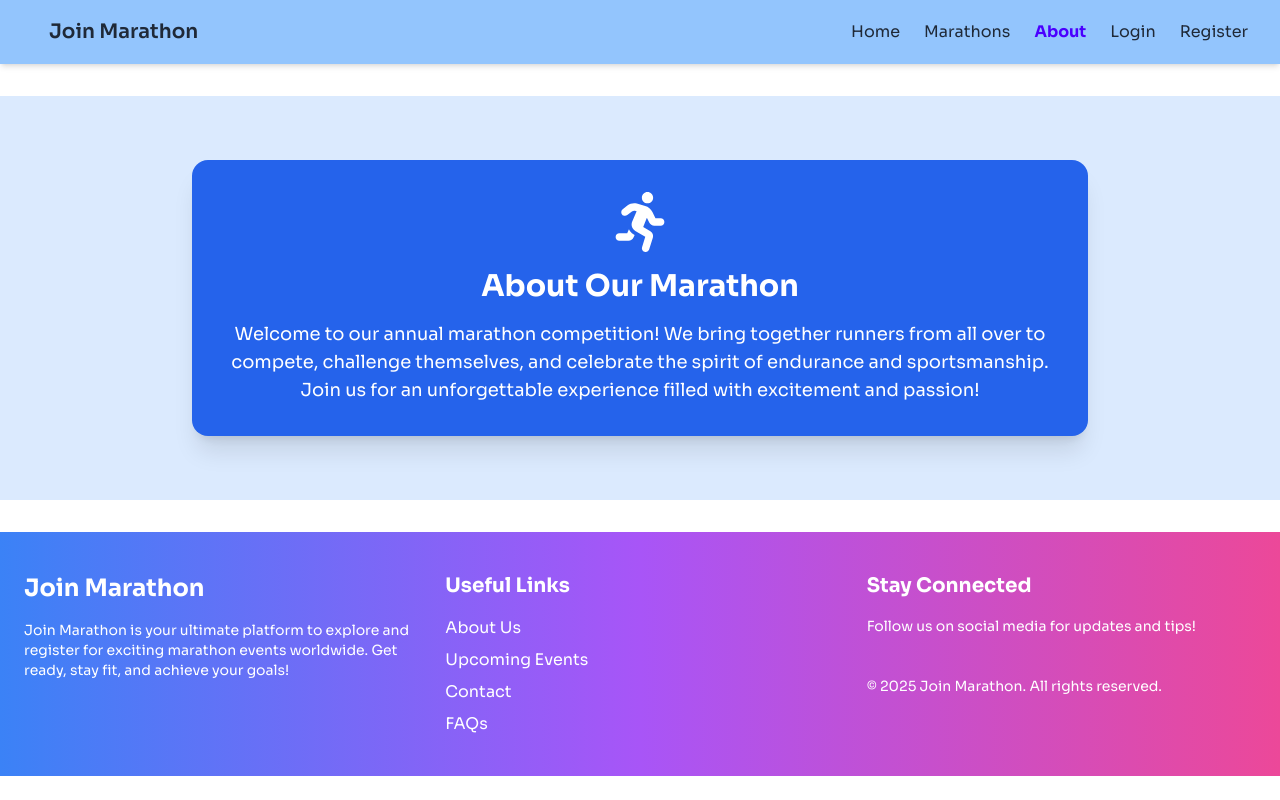
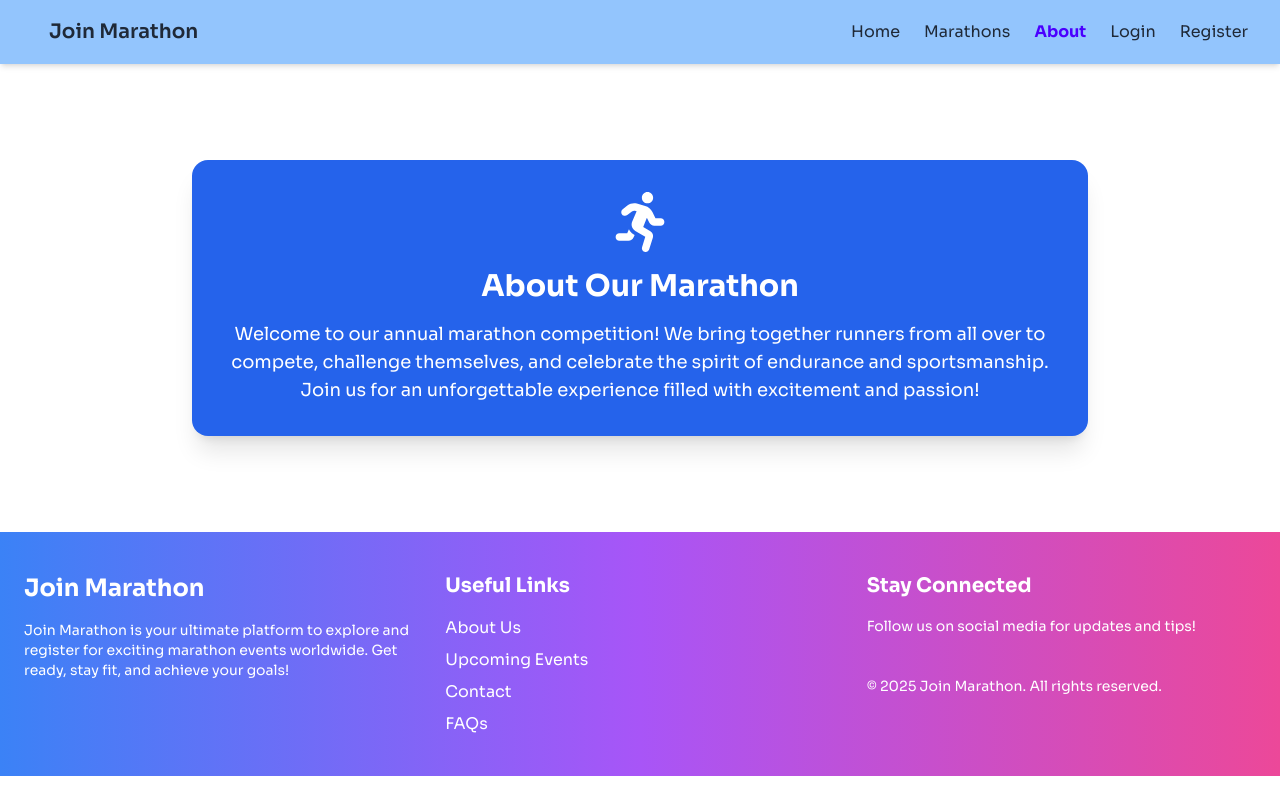
Before and after one commit to JHSiam/join-marathon-client-side, a React (Vite) app: page /about in a window 1280 px wide. Built offline with nearby package versions, Linux system fonts and the light colour scheme; no server answers.

Commit message:
color changed

```diff
--- a/src/components/dashoboardPages/MarathonCard.jsx
+++ b/src/components/dashoboardPages/MarathonCard.jsx
@@ -13,7 +13,7 @@ export default function MarathonCard({ marathon }) {
   };
 
   return (
-    <div className="card bg-gradient-to-r from-blue-500 to-purple-500 text-white shadow-lg rounded-lg overflow-hidden">
+    <div className="card bg-blue-300 text-black shadow-lg rounded-lg overflow-hidden">
       {/* Marathon Image */}
       <img
         src={marathon.marathonImage}
--- a/src/components/homepages/AboutSection.jsx
+++ b/src/components/homepages/AboutSection.jsx
@@ -2,7 +2,7 @@ import { FaRunning } from "react-icons/fa";
 
 const AboutSection = () => {
   return (
-    <section className="bg-blue-100 py-16 px-6 text-center">
+    <section className=" py-16 px-6 text-center">
       <div className="max-w-4xl mx-auto">
         <div className="bg-blue-600 text-white shadow-xl rounded-2xl p-8">
           <div className="flex flex-col items-center space-y-4">
--- a/src/components/homepages/MarathonEventCard.jsx
+++ b/src/components/homepages/MarathonEventCard.jsx
@@ -73,7 +73,7 @@ const MarathonEventCard = () => {
   ];
 
   return (
-    <div className="bg-gray-100 py-10">
+    <div className="py-10">
       <h2 className="text-3xl font-bold text-center mb-8 text-blue-600">Upcoming Marathon Events</h2>
       <div className="grid grid-cols-1 sm:grid-cols-2 lg:grid-cols-3 gap-8 px-4 sm:px-10 lg:px-20">
         {events.map((event) => (
--- a/src/components/homepages/WhyJoinMarathons.jsx
+++ b/src/components/homepages/WhyJoinMarathons.jsx
@@ -22,7 +22,7 @@ const reasons = [
 
 const WhyJoinMarathons = () => {
   return (
-    <div className="bg-gray-100 py-16" id="about">
+    <div className=" py-16" >
       <h2 className="text-3xl sm:text-4xl font-bold text-center mb-8 text-blue-600">
         Why Join a Marathon?
       </h2>
```
